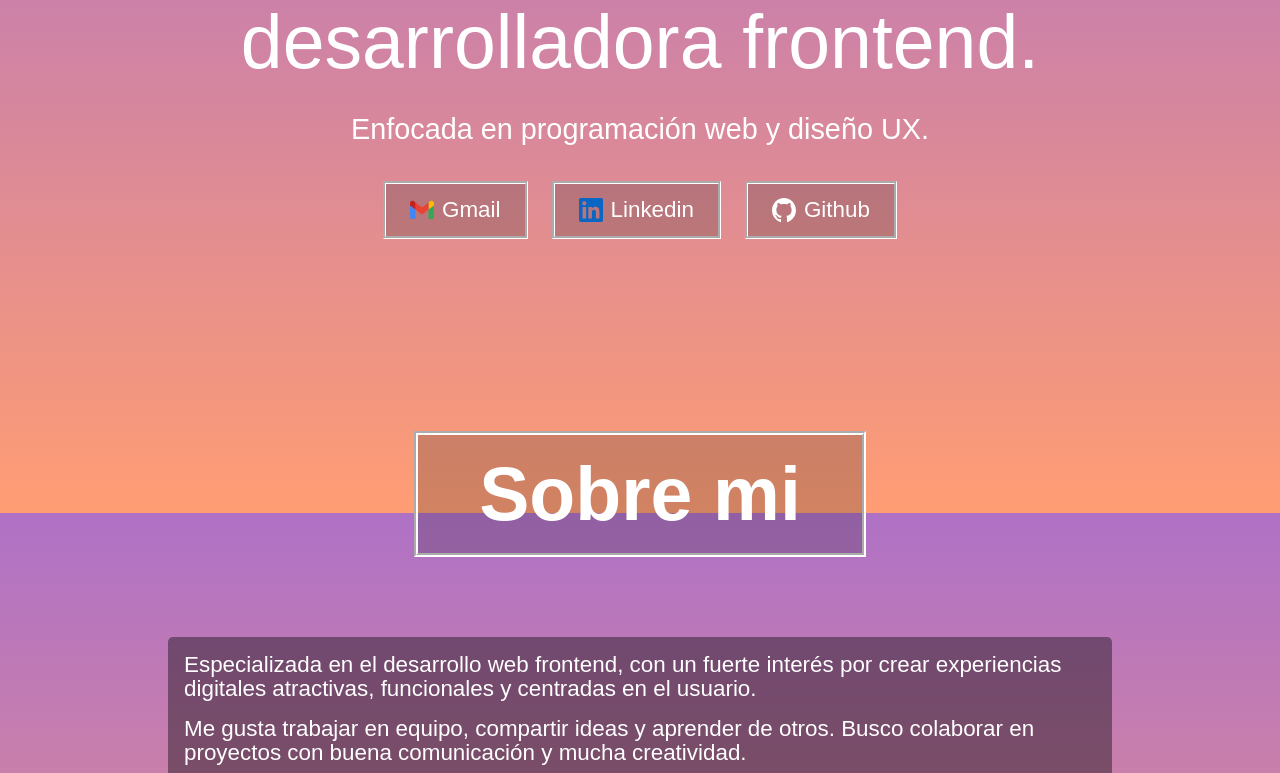
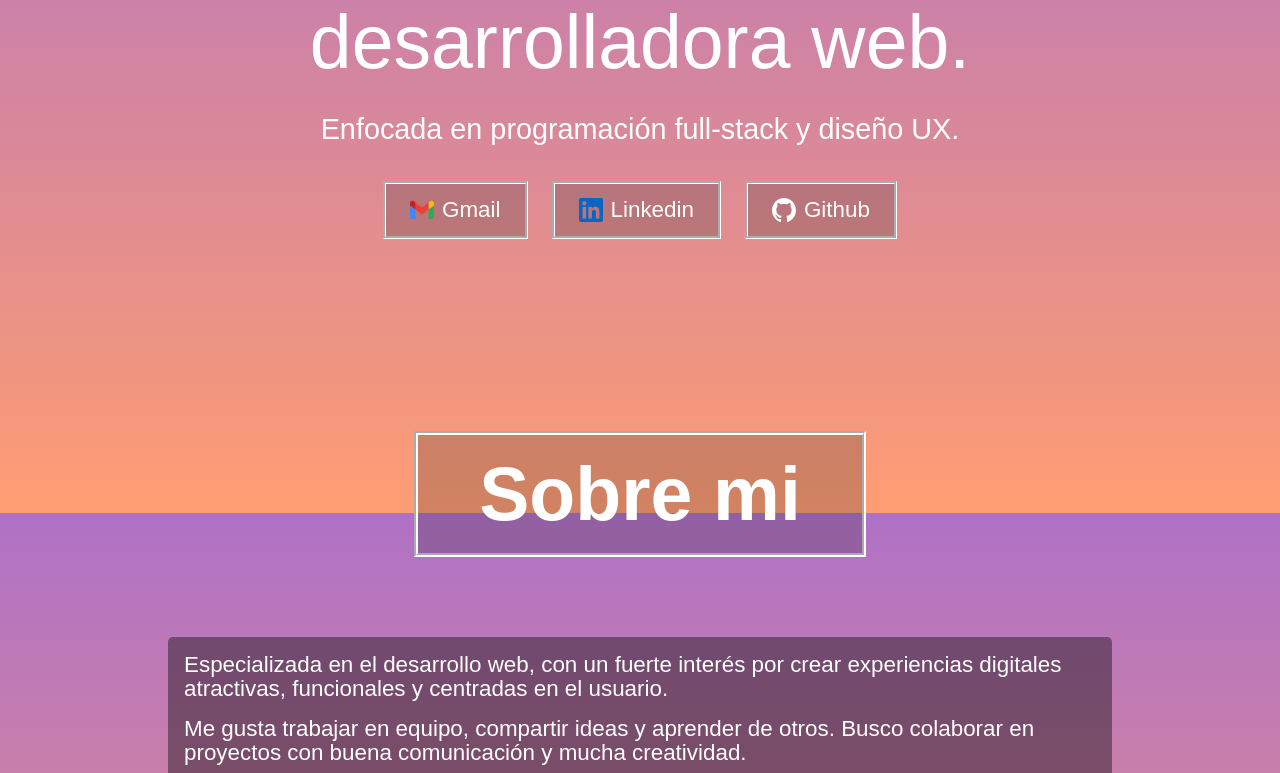
Before and after one commit to may-fernandez/portfolio, a React (Vite) app: page / in a window 1280 px wide. Shown: the part 287-1060 px from the top of the page. Built offline with nearby package versions, Linux system fonts and the light colour scheme; a web font is replaced by a local one.

Commit message:
update skills

```diff
--- a/src/Components/Hero/Hero.jsx
+++ b/src/Components/Hero/Hero.jsx
@@ -9,9 +9,9 @@ const Hero = () => {
     <div className="hero">
 
       <h1>
-        <span>Mayra Fernández,</span> desarrolladora frontend.
+        <span>Mayra Fernández,</span> desarrolladora web.
       </h1>
-      <p>Enfocada en programación web y diseño UX.</p>
+      <p>Enfocada en programación full-stack y diseño UX.</p>
       <div className="hero-action">
         <div className="hero-resume">
           <a href="mailto:mayra.bf3@gmail.com" target="_blank" rel="noopener noreferrer"  className="a-hero">
--- a/src/Components/SobreMi/SobreMi.jsx
+++ b/src/Components/SobreMi/SobreMi.jsx
@@ -16,7 +16,7 @@ const SobreMi = () => {
             <div className="seccion_about">
                 <div className="about_centro">
                     <div className="about_p">
-                        <p id='p1'>Especializada en el desarrollo web frontend, con un fuerte interés por crear experiencias digitales atractivas, funcionales y centradas en el usuario.</p>
+                        <p id='p1'>Especializada en el desarrollo web, con un fuerte interés por crear experiencias digitales atractivas, funcionales y centradas en el usuario.</p>
                         <p id='p2'>Me gusta trabajar en equipo, compartir ideas y aprender de otros. Busco colaborar en proyectos con buena comunicación y mucha creatividad.</p>
                         <p>Actualmente estoy estudiando una Tecnicatura en desarrollo web en la Universidad Nacional de la Matanza (Buenos Aires, Argentina) para mejorar mis habilidades como programadora.</p>
                     </div>
--- a/src/assets/skills_data.js
+++ b/src/assets/skills_data.js
@@ -3,6 +3,8 @@ import logo_css from '../assets/logo_css.svg'
 import logo_javascript from '../assets/logo_javascript.svg'
 import logo_React from '../assets/logo_react.svg'
 import logo_java from '../assets/logo_java.svg'
+import logo_mysql from '../assets/logo_mysql.svg';
+import logo_sqlite from '../assets/logo_sqlite.svg';
 
 
 const skills_data = [
@@ -34,6 +36,18 @@ const skills_data = [
         s_no: 5,
         s_name: "java",
         s_img: logo_java
+    },
+
+    {
+        s_no: 6,
+        s_name: "MySQL",
+        s_img: logo_mysql
+    },
+
+    {
+        s_no: 7,
+        s_name: "SQLite",
+        s_img: logo_sqlite
     }
 ]
 
```
Also changed, not shown: src/assets/logo_mysql.svg (added), src/assets/logo_sqlite.svg (added).
